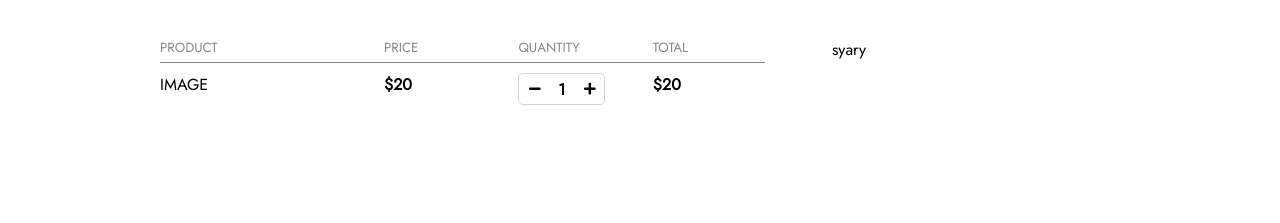
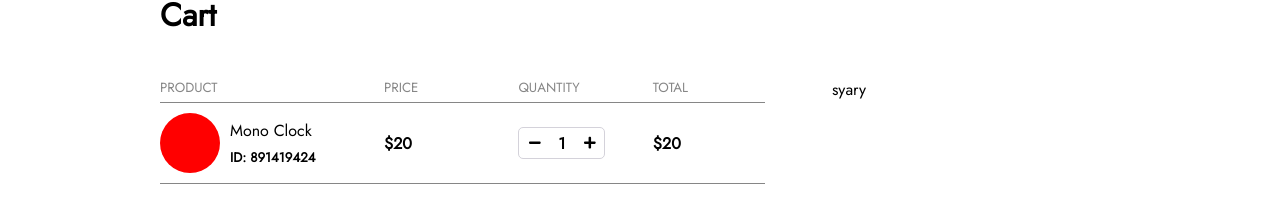
Before and after one commit to willyamdev/eazily_webshop_concept, a Vue app: page /#/cart in a window 1280 px wide. Shown: the part 143-366 px from the top of the page. Built offline with nearby package versions, Linux system fonts and the light colour scheme.

Commit message:
added cart

```diff
--- a/src/components/Cart/Cart.vue
+++ b/src/components/Cart/Cart.vue
@@ -11,11 +11,17 @@
         </div>
 
         <div class="cart-item">
-          <div class="product-container">IMAGE</div>
-          <div class="price-container">
+          <div class="product-container">
+            <div class="imageicon"></div>
+            <div class="product-info">
+              <p>Mono Clock</p>
+              <h5>ID: 891419424</h5>
+            </div>
+          </div>
+          <div class="price-container align-items-to-center">
             <h4>$20</h4>
           </div>
-          <div class="quantity-container">
+          <div class="quantity-container align-items-to-center">
             <div class="quantity-item">
               <button>
                 <font-awesome-icon icon="minus" />
@@ -26,11 +32,10 @@
               </button>
             </div>
           </div>
-          <div class="total-container">
+          <div class="total-container align-items-to-center">
             <h4>$20</h4>
           </div>
         </div>
-
       </div>
       <div class="order-sumary">syary</div>
     </div>
@@ -84,11 +89,38 @@ export default {
 }
 
 .cart-item {
-  margin: 10px 0px;
+  padding: 10px 0px;
   display: flex;
   display: grid;
   grid-template-columns: 1fr 0.6fr 0.6fr 0.5fr;
   width: 90%;
+
+  border-width: 0px 0px 1px 0px;
+  border-color: #868686;
+  border-style: solid;
+}
+
+.product-container {
+  display: flex;
+}
+
+.product-container .imageicon {
+  background-color: red;
+  width: 60px;
+  height: 60px;
+  border-radius: 100%;
+  margin-right: 10px;
+}
+
+.product-container .product-info {
+  display: flex;
+  flex-direction: column;
+  justify-content: space-evenly;
+}
+
+.align-items-to-center {
+  display: flex;
+  align-items: center;
 }
 
 .quantity-item {
--- a/src/components/Home/Home.vue
+++ b/src/components/Home/Home.vue
@@ -21,7 +21,6 @@ export default {
 </script>
 <style>
 .home {
-  margin-top: 40px;
   padding: 0 70px;
 }
 </style>
--- a/src/components/Toolbar/Toolbar.vue
+++ b/src/components/Toolbar/Toolbar.vue
@@ -34,6 +34,7 @@ export default {
 nav {
   display: flex;
   padding: 10px 70px;
+  margin-bottom: 40px;
 }
 
 nav img {
```
